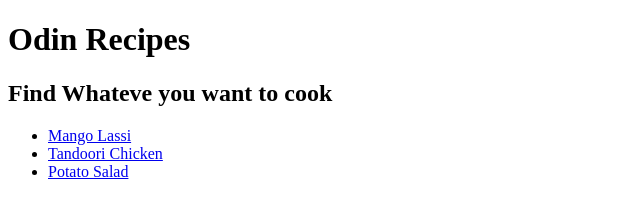
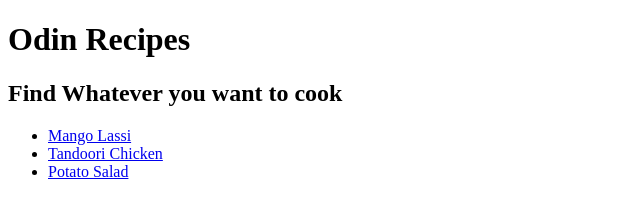
Before and after one commit to tripathiji1312/odin-recipes, a plain HTML site: page index.html in a window 1280 px wide. Shown: the full height of the page, 0-640 px from the left. Drawn offline with Linux system fonts and the light colour scheme.

Commit message:
main stat

```diff
--- a/index.html
+++ b/index.html
@@ -8,7 +8,7 @@
 <body>
     <header>
         <h1>Odin Recipes</h1>
-        <h2>Find Whateve you want to cook</h2>
+        <h2>Find Whatever you want to cook</h2>
     </header>
     <main>
         <ul>
```
